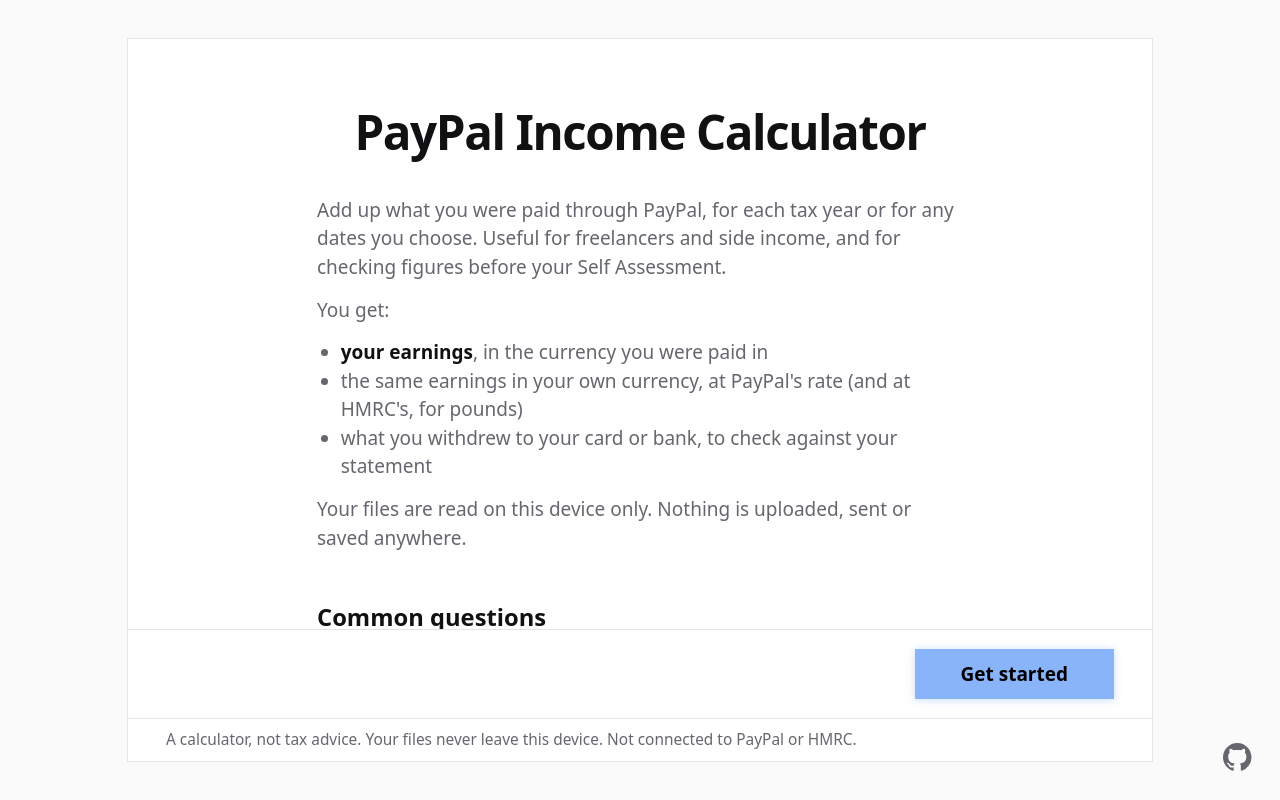
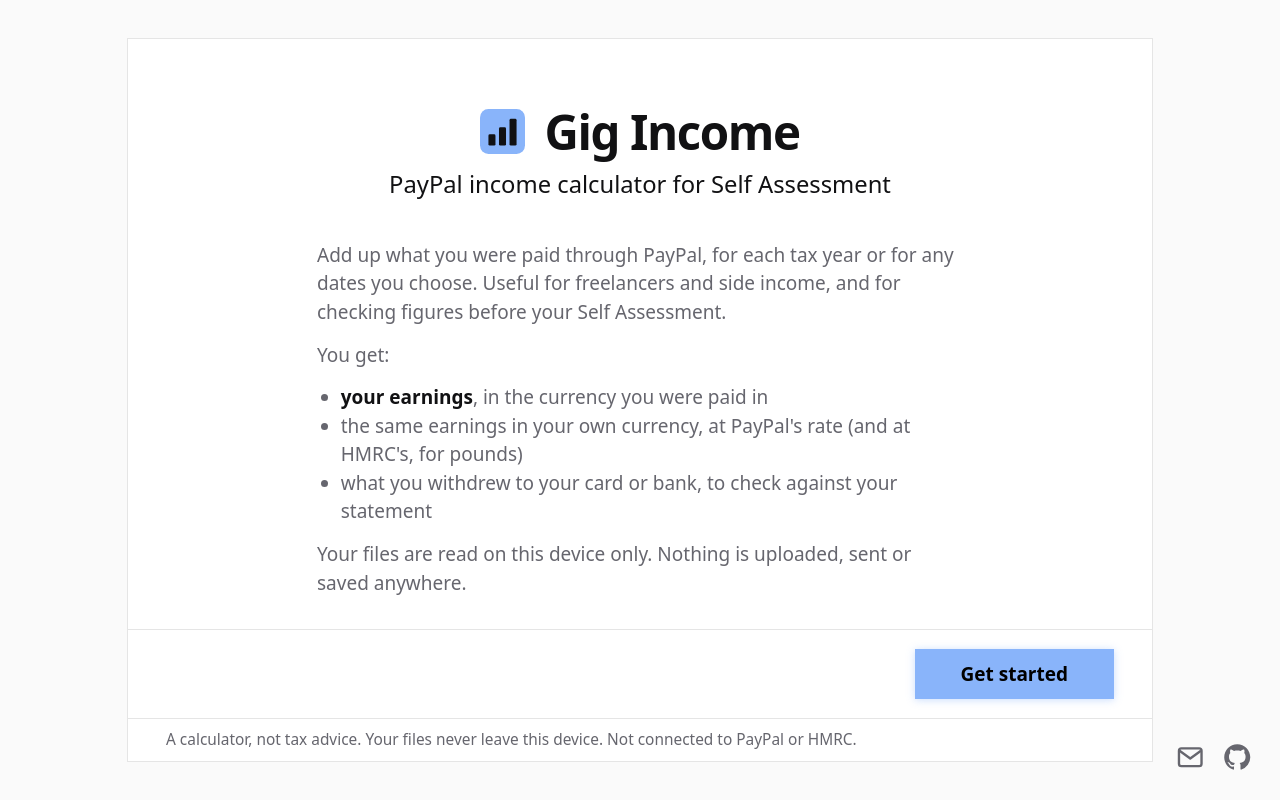
Before and after one commit to PSYEONE/paypal-income-calculator, a website built with Vite: page index.html in a window 1280 px wide. Built offline with nearby package versions, Linux system fonts and the light colour scheme.

Commit message:
Rename to Gig Income and add ways to send feedback
The name is now Gig Income, with "PayPal income calculator for Self
Assessment" as the description: in the page title, the welcome heading
(with the logo beside it) and the link preview card.

Feedback can go by email to hello@gigincome.app or as a GitHub issue,
offered under file errors, in the "Did this help?" card, and as an
envelope icon next to the GitHub icon. Each reminds people not to attach
their PayPal file. The GitHub logo no longer gets trimmed at its edge.

Co-Authored-By: Claude Opus 5.5 <noreply@anthropic.com>

```diff
--- a/index.html
+++ b/index.html
@@ -4,7 +4,7 @@
     <meta charset="UTF-8" />
     <meta name="viewport" content="width=device-width, initial-scale=1.0" />
     <meta name="description" content="Add up your PayPal income for your Self Assessment tax return. Earnings per UK tax year, converted to pounds at PayPal's and HMRC's rates. Free, and your files never leave your device." />
-    <title>PayPal Income Calculator</title>
+    <title>Gig Income: PayPal income calculator for Self Assessment</title>
     <link rel="canonical" href="https://gigincome.app/" />
     <link rel="icon" href="/favicon.ico" sizes="32x32" />
     <link rel="icon" href="/favicon.svg" type="image/svg+xml" />
@@ -14,12 +14,12 @@
     <meta property="og:type" content="website" />
     <meta property="og:site_name" content="Gig Income" />
     <meta property="og:url" content="https://gigincome.app/" />
-    <meta property="og:title" content="PayPal Income Calculator" />
+    <meta property="og:title" content="Gig Income: PayPal income calculator for Self Assessment" />
     <meta property="og:description" content="Add up what you were paid through PayPal, per tax year or any dates you choose. Free, and your files never leave your device." />
     <meta property="og:image" content="https://gigincome.app/og-image.png" />
     <meta property="og:image:width" content="1200" />
     <meta property="og:image:height" content="630" />
-    <meta property="og:image:alt" content="PayPal Income Calculator at gigincome.app" />
+    <meta property="og:image:alt" content="Gig Income, a PayPal income calculator for Self Assessment, at gigincome.app" />
     <meta name="twitter:card" content="summary_large_image" />
   </head>
   <body>
@@ -30,11 +30,19 @@
       </main>
       <footer>A calculator, not tax advice. Your files never leave this device. Not connected to PayPal or HMRC.</footer>
     </div>
-    <a class="source-link" href="https://github.com/PSYEONE/paypal-income-calculator" target="_blank" rel="noopener noreferrer" title="Source code on GitHub" aria-label="Source code on GitHub">
-      <svg viewBox="0 0 16 16" width="24" height="24" aria-hidden="true" focusable="false">
+    <div class="corner-links">
+    <a class="corner-link" href="mailto:hello@gigincome.app?subject=Gig%20Income%20feedback" title="Email hello@gigincome.app" aria-label="Email hello@gigincome.app">
+      <svg viewBox="0 0 24 24" width="24" height="24" aria-hidden="true" focusable="false" fill="none" stroke="currentColor" stroke-width="2" stroke-linejoin="round">
+        <rect x="2.5" y="4.5" width="19" height="15" rx="2" />
+        <path d="M3 6.5l9 6.5 9-6.5" />
+      </svg>
+    </a>
+    <a class="corner-link" href="https://github.com/PSYEONE/paypal-income-calculator" target="_blank" rel="noopener noreferrer" title="Source code on GitHub" aria-label="Source code on GitHub">
+      <svg viewBox="-0.75 -0.75 17.5 17.5" width="24" height="24" aria-hidden="true" focusable="false">
         <path fill="currentColor" d="M8 0C3.58 0 0 3.58 0 8c0 3.54 2.29 6.53 5.47 7.59.4.07.55-.17.55-.38 0-.19-.01-.82-.01-1.49-2.01.37-2.53-.49-2.69-.94-.09-.23-.48-.94-.82-1.13-.28-.15-.68-.52-.01-.53.63-.01 1.08.58 1.23.82.72 1.21 1.87.87 2.33.66.07-.52.28-.87.51-1.07-1.78-.2-3.64-.89-3.64-3.95 0-.87.31-1.59.82-2.15-.08-.2-.36-1.02.08-2.12 0 0 .67-.21 2.2.82.64-.18 1.32-.27 2-.27.68 0 1.36.09 2 .27 1.53-1.04 2.2-.82 2.2-.82.44 1.1.16 1.92.08 2.12.51.56.82 1.27.82 2.15 0 3.07-1.87 3.75-3.65 3.95.29.25.54.73.54 1.48 0 1.07-.01 1.93-.01 2.2 0 .21.15.46.55.38A8.013 8.013 0 0016 8c0-4.42-3.58-8-8-8z"/>
       </svg>
     </a>
+    </div>
     <script type="module" src="/src/main.ts"></script>
   </body>
 </html>
--- a/src/ui/app.ts
+++ b/src/ui/app.ts
@@ -15,7 +15,7 @@ import { QUESTION_GROUP, QUESTIONS, QUESTIONS_TITLE, WELCOME, type Inline } from
 
 /** The pages of the wizard, in order. The welcome page is not a numbered step. */
 const STEPS = [
-  { id: 'welcome', title: 'PayPal Income Calculator' },
+  { id: 'welcome', title: 'Gig Income' },
   { id: 'guide', title: 'Get your files from PayPal' },
   { id: 'files', title: 'Add your PayPal files' },
   { id: 'payers', title: 'Tick who paid you for work' },
@@ -130,7 +130,26 @@ const SUPPORT_LINKS = [
   { label: 'GitHub Sponsors', href: 'https://github.com/sponsors/PSYEONE' },
   { label: 'Crypto', href: 'https://nowpayments.io/donation/psyeone' },
 ];
-const FEEDBACK_URL = 'https://github.com/PSYEONE/paypal-income-calculator/issues/new';
+// Two ways to get in touch, because most people do not have a GitHub account.
+const FEEDBACK_EMAIL = 'hello@gigincome.app';
+const FEEDBACK_ISSUES = 'https://github.com/PSYEONE/paypal-income-calculator/issues/new';
+
+/**
+ * "Email hello@gigincome.app or open an issue on GitHub", plus a reminder not
+ * to send the PayPal file itself, which is full of private financial details.
+ */
+function feedbackLine(lead: string, subject: string, instead: string): HTMLElement {
+  const mail = `mailto:${FEEDBACK_EMAIL}?subject=${encodeURIComponent(subject)}`;
+  return h(
+    'p',
+    { class: 'small feedback' },
+    `${lead} Email `,
+    h('a', { href: mail }, FEEDBACK_EMAIL),
+    ' or ',
+    h('a', { href: FEEDBACK_ISSUES, target: '_blank', rel: 'noopener noreferrer' }, 'open an issue on GitHub'),
+    `. Please don't attach your PayPal file. ${instead}`,
+  );
+}
 
 /** A small heart, drawn inline so the page needs nothing from outside. */
 function heart(): SVGSVGElement {
@@ -163,7 +182,7 @@ function supportCard(): HTMLElement {
       h('strong', null, 'Did this help?'),
       h('p', null, "This tool is free. If it saved you time, a donation would be greatly appreciated <3"),
       h('div', { class: 'support-links' }, SUPPORT_LINKS.map((l) => link(l.label, l.href, true))),
-      h('p', { class: 'small' }, 'Something wrong or missing? ', h('a', { href: FEEDBACK_URL, target: '_blank', rel: 'noopener noreferrer' }, 'Tell me on GitHub'), '.'),
+      feedbackLine('Something wrong or missing?', 'Gig Income feedback', 'Just describe what happened.'),
     ),
   );
 }
@@ -360,7 +379,9 @@ export function createApp(root: HTMLElement, today: string = todayIso()) {
         h(
           'div',
           { class: 'hero' },
-          h('h1', null, WELCOME.title),
+          // The site's icon beside the name. Empty alt text: it is decoration, the name says it all.
+          h('h1', null, h('img', { class: 'logo', src: '/favicon.svg', alt: '', width: '40', height: '40' }), WELCOME.title),
+          h('p', { class: 'tagline' }, WELCOME.tagline),
           h('p', null, WELCOME.intro),
           h('p', null, 'You get:'),
           h('ul', null, WELCOME.youGet.map((li) => h('li', null, inline(li)))),
@@ -578,7 +599,13 @@ export function createApp(root: HTMLElement, today: string = todayIso()) {
 
     const items = [
       ...state.failures.map((f) =>
-        h('li', { class: 'file bad' }, h('div', { class: 'file-row' }, h('div', { class: 'file-info' }, fileName(f.fileName)), removeButton(f.fileName)), h('p', { class: 'error' }, f.error)),
+        h(
+          'li',
+          { class: 'file bad' },
+          h('div', { class: 'file-row' }, h('div', { class: 'file-info' }, fileName(f.fileName)), removeButton(f.fileName)),
+          h('p', { class: 'error' }, f.error),
+          feedbackLine('Think this file should work?', 'A PayPal file would not load', 'Describe the problem or copy the message above instead.'),
+        ),
       ),
       ...state.files.map((f) => {
         const range = ranges.get(f.fileName);
--- a/src/ui/style.css
+++ b/src/ui/style.css
@@ -159,44 +159,52 @@ footer {
   font-size: 0.8125rem;
 }
 
-/* The GitHub link: in the page's bottom-right corner, outside the window.
-   On smaller screens the window fills the page, so it sits at the right end
-   of the footer line instead, where it covers nothing. */
-.source-link {
+/* Email and GitHub links: in the page's bottom-right corner, outside the window.
+   On smaller screens the window fills the page, so they sit at the right end
+   of the footer line instead, where they cover nothing. */
+.corner-links {
   position: fixed;
   right: 2rem;
   bottom: 0.25rem;
   z-index: 1;
   display: flex;
+  gap: 0.25rem;
+}
+
+.corner-link {
+  display: flex;
   padding: 0.25rem;
   color: var(--dim);
 }
 
-.source-link svg {
+.corner-link svg {
   width: 1.125rem;
   height: 1.125rem;
+  /* Never trim the edge of an icon when its size lands between two pixels. */
+  overflow: visible;
 }
 
-.source-link:hover {
+.corner-link:hover {
   color: var(--fg);
 }
 
-.source-link:focus-visible {
+.corner-link:focus-visible {
   outline: 2px solid var(--accent);
   outline-offset: 1px;
 }
 
 footer {
-  padding-right: 4rem;
+  padding-right: 5.5rem;
 }
 
 @media (min-width: 68rem) {
-  .source-link {
+  .corner-links {
     right: 1.25rem;
     bottom: 1.25rem;
+    gap: 0.5rem;
   }
 
-  .source-link svg {
+  .corner-link svg {
     width: 1.5rem;
     height: 1.5rem;
   }
@@ -214,12 +222,34 @@ footer {
 }
 
 .hero h1 {
-  margin: 0 0 2rem;
+  display: flex;
+  align-items: center;
+  justify-content: center;
+  gap: 0.4em;
+  margin: 0 0 0.5rem;
   font-size: 2.5rem;
   font-weight: 600;
   line-height: 1.1;
   letter-spacing: -0.03em;
   text-align: center;
+}
+
+/* The bar-chart icon, the height of the capital letters' line. */
+.hero h1 .logo {
+  flex: none;
+  width: 0.95em;
+  height: 0.95em;
+}
+
+/* "PayPal income calculator for Self Assessment" under the name. */
+.hero .tagline {
+  margin: 0 0 2rem;
+  color: var(--fg);
+  font-size: 1.25rem;
+  font-weight: 500;
+  text-align: center;
+  /* On a narrow screen, split it into two even lines, not one long and one short. */
+  text-wrap: balance;
 }
 
 .hero p,
@@ -399,7 +429,7 @@ h3 {
 }
 
 .guide a,
-.support p a {
+.feedback a {
   color: var(--accent);
   font-weight: 500;
 }
@@ -1015,10 +1045,10 @@ input[type='checkbox']:focus-visible {
   }
 
   footer {
-    padding-inline: 1rem 3rem;
+    padding-inline: 1rem 4.5rem;
   }
 
-  .source-link {
+  .corner-links {
     right: 0.75rem;
   }
 
--- a/src/ui/welcome.ts
+++ b/src/ui/welcome.ts
@@ -18,7 +18,9 @@ export interface Question {
 const authority = settings.officialRates.name;
 
 export const WELCOME = {
-  title: 'PayPal Income Calculator',
+  title: 'Gig Income',
+  /** What it is, in the words people search for. Shown under the name. */
+  tagline: 'PayPal income calculator for Self Assessment',
   intro:
     'Add up what you were paid through PayPal, for each tax year or for any dates you choose. ' +
     'Useful for freelancers and side income, and for checking figures before your Self Assessment.',
@@ -148,7 +150,7 @@ export function welcomeHtml(): string {
   const questions = QUESTIONS.map((x) => `<details name="${QUESTION_GROUP}"><summary>${escape(x.q)}</summary><p>${inlineHtml(x.a)}</p></details>`).join('');
   return (
     `<div class="wiz-body">` +
-    `<div class="hero"><h1>${escape(WELCOME.title)}</h1><p>${escape(WELCOME.intro)}</p><p>You get:</p><ul>${items}</ul><p>${escape(WELCOME.privacy)}</p></div>` +
+    `<div class="hero"><h1><img class="logo" src="/favicon.svg" alt="" width="40" height="40">${escape(WELCOME.title)}</h1><p class="tagline">${escape(WELCOME.tagline)}</p><p>${escape(WELCOME.intro)}</p><p>You get:</p><ul>${items}</ul><p>${escape(WELCOME.privacy)}</p></div>` +
     `<section class="faq"><h2>${escape(QUESTIONS_TITLE)}</h2>${questions}</section>` +
     `</div>`
   );
```
Also changed, not shown: tests/app.test.ts (+8 -2 lines), public/og-image.png.
